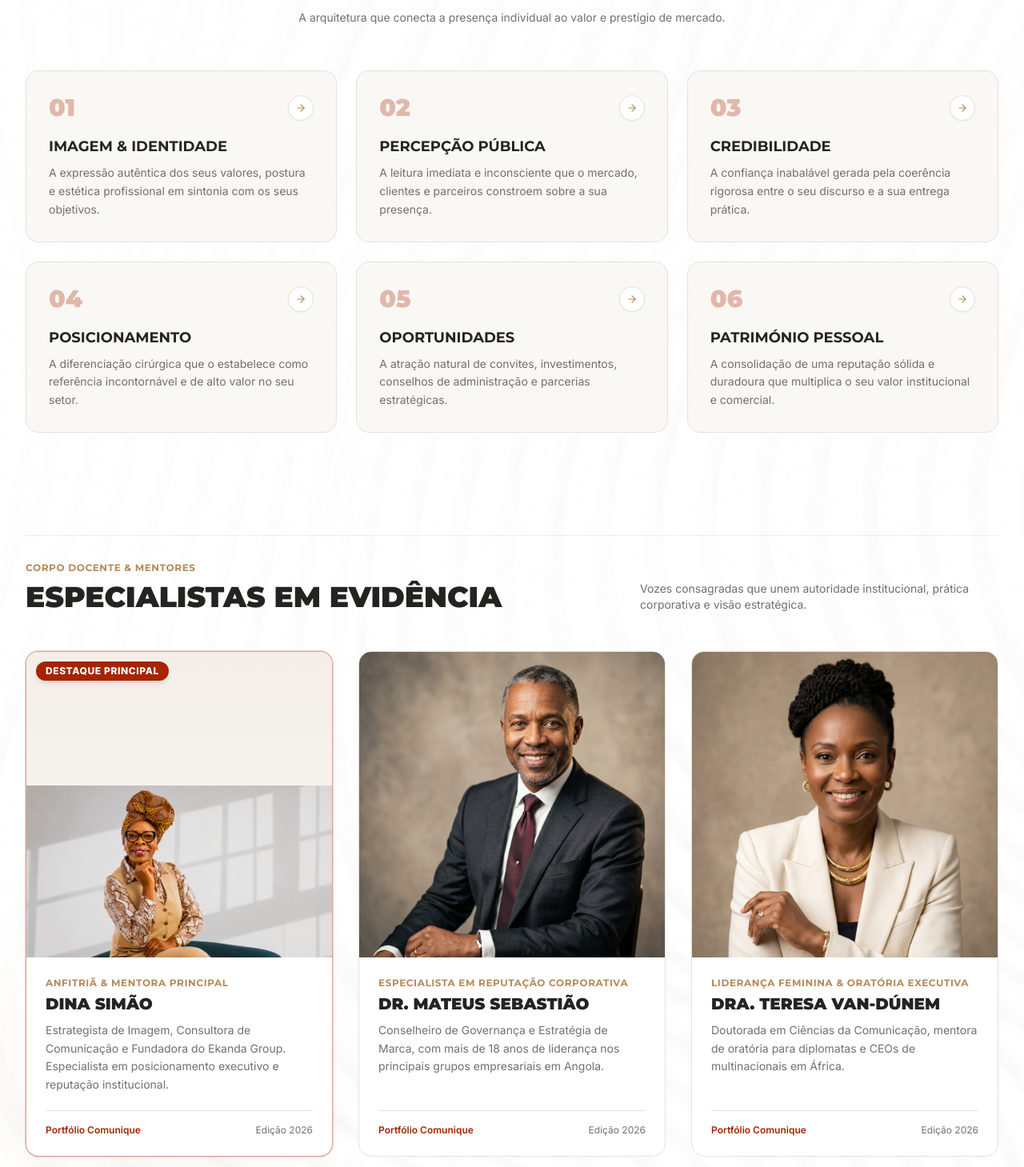
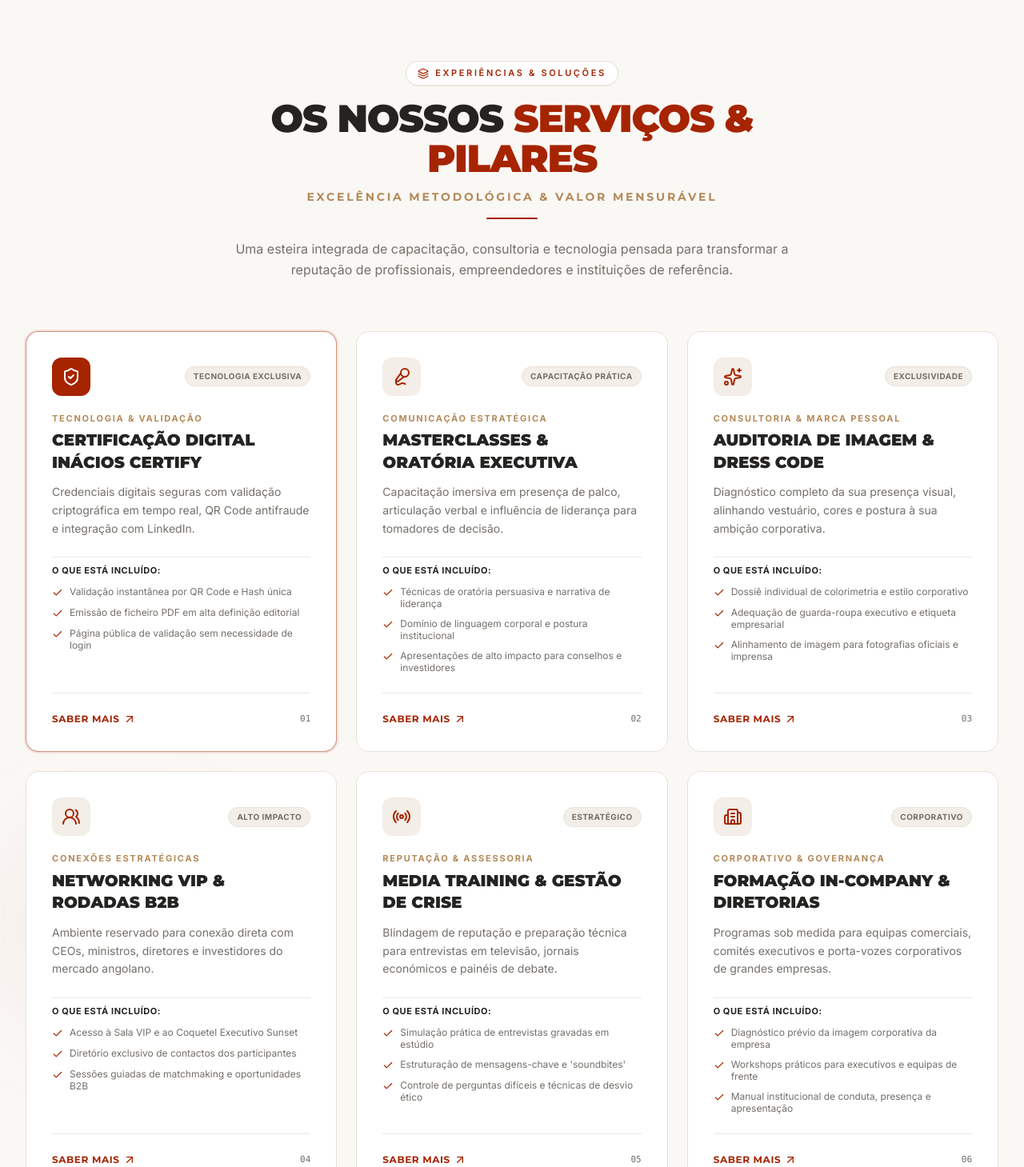
Before and after one commit to emanuel-malungo/InaciosCertify, a Next.js app: page / in a window 1280 px wide. Shown: the part 1811-3270 px from the top of the page at 80% size. Built offline with nearby package versions, Linux system fonts and the light colour scheme.

Commit message:
feat: remove outdated framework steps and speaker sections from About component

```diff
--- a/src/components/sections/About.tsx
+++ b/src/components/sections/About.tsx
@@ -171,120 +171,6 @@ export default function AboutSection() {
 
         </div>
 
-        {/* ── BLOCO 2: JORNADA METODOLÓGICA (6 Etapas Estratégicas) ── */}
-        <div className="mb-24 lg:mb-32 pt-8 border-t border-border/60">
-          <div className="text-center max-w-2xl mx-auto mb-14">
-            <div className="inline-flex items-center gap-2 px-3.5 py-1 rounded-full bg-surface-warm border border-border text-xs font-semibold uppercase tracking-wider text-text-muted mb-3">
-              <span className="w-1.5 h-1.5 rounded-full bg-primary" />
-              Jornada Metodológica
-            </div>
-            <h3 className="font-heading font-black text-2xl sm:text-3xl lg:text-4xl uppercase text-foreground">
-              A Rota de Construção do Património
-            </h3>
-            <p className="font-sans text-xs sm:text-sm text-text-muted mt-2">
-              A arquitetura que conecta a presença individual ao valor e prestígio de mercado.
-            </p>
-          </div>
-
-          <div className="grid grid-cols-1 md:grid-cols-2 lg:grid-cols-3 gap-6">
-            {frameworkSteps.map((step) => (
-              <div
-                key={step.step}
-                className="relative bg-background-soft hover:bg-surface-warm/80 border border-border p-6 sm:p-7 rounded-card transition-all duration-300 hover:shadow-premium hover:-translate-y-1 group"
-              >
-                <div className="flex items-center justify-between mb-4">
-                  <span className="font-heading text-2xl sm:text-3xl font-black text-primary/30 group-hover:text-primary transition-colors">
-                    {step.step}
-                  </span>
-                  <div className="w-8 h-8 rounded-full bg-white flex items-center justify-center text-gold border border-border shadow-xs">
-                    <ArrowRight className="w-3.5 h-3.5 transition-transform group-hover:translate-x-0.5" />
-                  </div>
-                </div>
-                <h4 className="font-heading text-base sm:text-lg font-bold text-foreground mb-2 group-hover:text-primary transition-colors uppercase">
-                  {step.title}
-                </h4>
-                <p className="font-sans text-xs sm:text-sm text-text-muted leading-relaxed">
-                  {step.desc}
-                </p>
-              </div>
-            ))}
-          </div>
-        </div>
-
-        {/* ── BLOCO 3: MENTORES & ORADORES ── */}
-        <div className="pt-8 border-t border-border/60">
-          <div className="flex flex-col md:flex-row md:items-end justify-between mb-12">
-            <div>
-              <p className="font-heading text-xs font-bold uppercase tracking-wider text-gold mb-2">
-                Corpo Docente & Mentores
-              </p>
-              <h3 className="font-heading font-black text-2xl sm:text-3xl lg:text-4xl uppercase text-foreground">
-                Especialistas em Evidência
-              </h3>
-            </div>
-            <p className="font-sans text-xs sm:text-sm text-text-muted max-w-md mt-3 md:mt-0">
-              Vozes consagradas que unem autoridade institucional, prática corporativa e visão estratégica.
-            </p>
-          </div>
-
-          <div className="grid grid-cols-1 md:grid-cols-3 gap-6 lg:gap-8">
-            {speakers.map((speaker) => (
-              <div
-                key={speaker.name}
-                className={`relative bg-background border rounded-card overflow-hidden transition-all duration-300 hover:shadow-premium flex flex-col ${
-                  speaker.featured ? "border-primary/40 ring-1 ring-primary/20" : "border-border"
-                }`}
-              >
-                {/* Imagem do Mentor */}
-                <div className="relative w-full aspect-square bg-surface-warm overflow-hidden">
-                  {typeof speaker.image === "string" ? (
-                    <Image
-                      src={speaker.image}
-                      alt={speaker.name}
-                      fill
-                      className="object-cover object-top transition-transform duration-500 hover:scale-105"
-                    />
-                  ) : (
-                    <div className="relative w-full h-full flex items-end justify-center bg-gradient-to-b from-surface-warm to-background-soft">
-                      <Image
-                        src={speaker.image}
-                        alt={speaker.name}
-                        fill
-                        className="object-contain object-bottom"
-                      />
-                    </div>
-                  )}
-
-                  {speaker.featured && (
-                    <div className="absolute top-3 left-3 bg-primary text-white text-xs uppercase font-extrabold tracking-wider px-3 py-1 rounded-full shadow-md">
-                      Destaque Principal
-                    </div>
-                  )}
-                </div>
-
-                {/* Conteúdo textual */}
-                <div className="p-6 flex-1 flex flex-col justify-between">
-                  <div>
-                    <p className="font-heading text-xs font-bold text-gold uppercase tracking-wider mb-1">
-                      {speaker.role}
-                    </p>
-                    <h4 className="font-heading text-lg sm:text-xl font-black uppercase text-foreground mb-2">
-                      {speaker.name}
-                    </h4>
-                    <p className="font-sans text-xs sm:text-sm text-text-muted leading-relaxed">
-                      {speaker.bio}
-                    </p>
-                  </div>
-
-                  <div className="pt-4 mt-5 border-t border-border flex items-center justify-between text-xs text-text-muted">
-                    <span className="font-semibold text-primary">Portfólio Comunique</span>
-                    <span>Edição 2026</span>
-                  </div>
-                </div>
-              </div>
-            ))}
-          </div>
-        </div>
 
       </div>
     </section>
```
